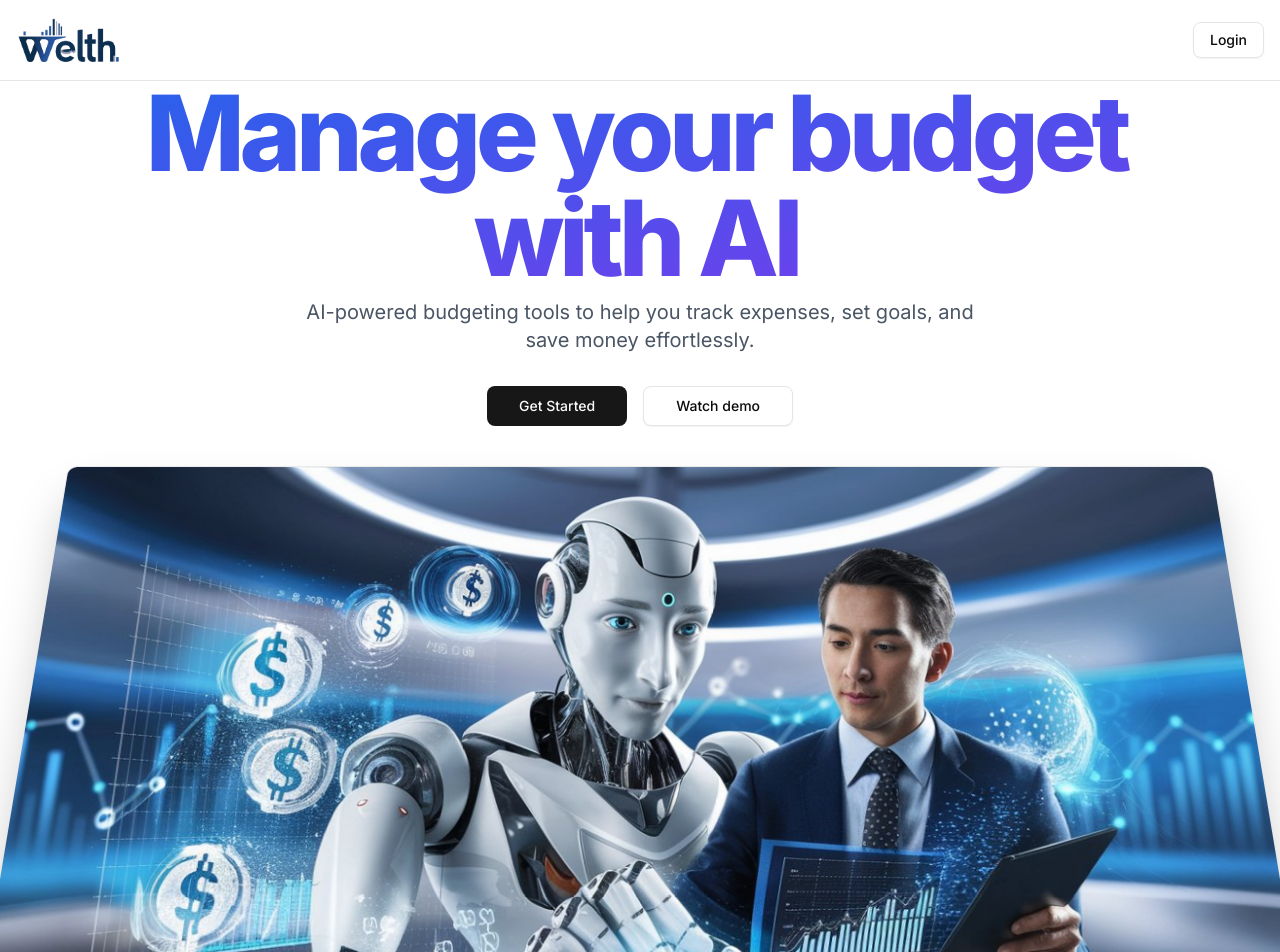
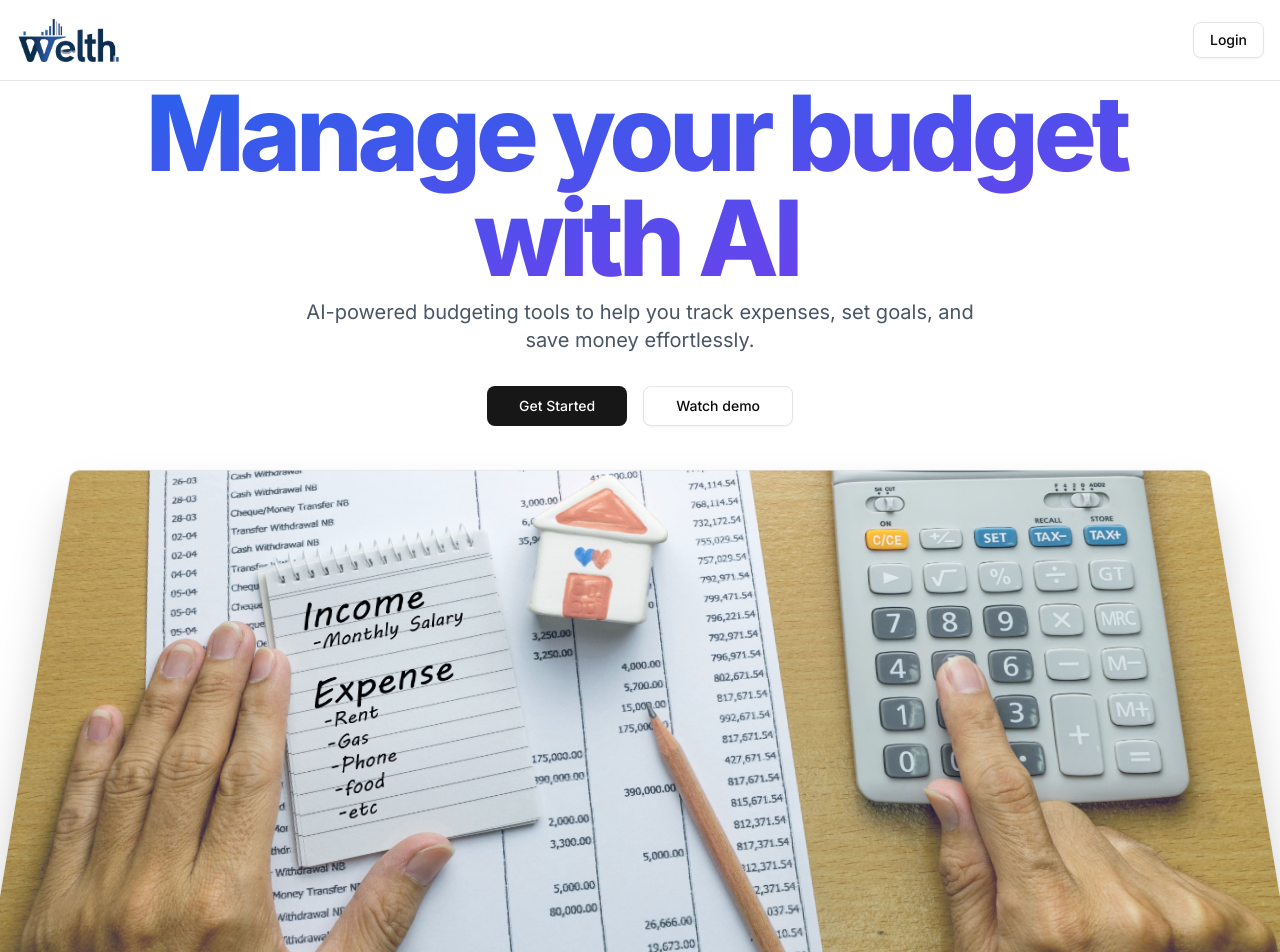
Before and after one commit to Shrikanth9/budget-tracker, a Next.js app: page / in a window 1280 px wide. Shown: the top 952 px of the page. Built offline with nearby package versions, Linux system fonts and the light colour scheme; no server answers.

Commit message:
updating banner

```diff
--- a/src/components/hero.tsx
+++ b/src/components/hero.tsx
@@ -56,7 +56,7 @@ const HeroSection = () => {
         <div className='hero-image-wrapper'>
           <div ref={imageRef} className='hero-image'>
             <Image
-              src="/banner.jpeg"
+              src="/banner.jpg"
               alt="Dashboard preview"
               className='rounded-lg shadow-2xl border mx-auto'
               width={1280}
```
Also changed, not shown: public/banner.jpg (added).
